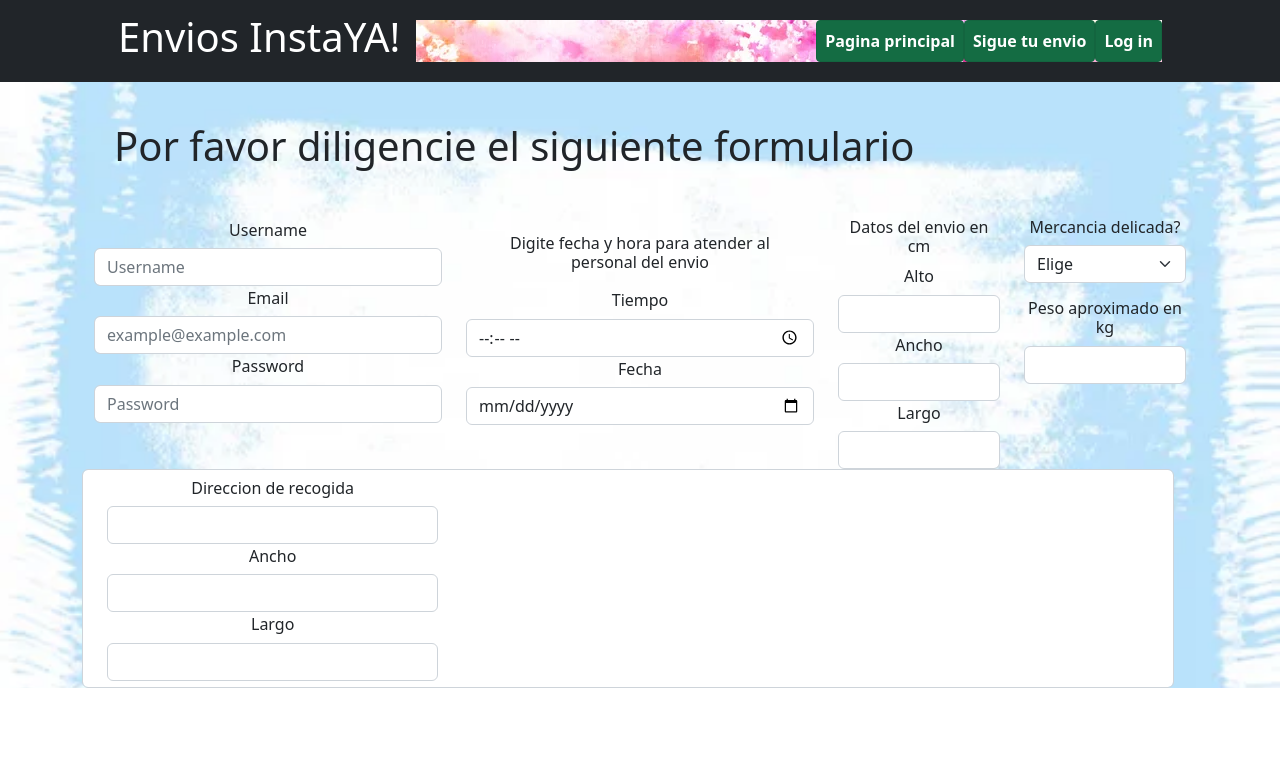
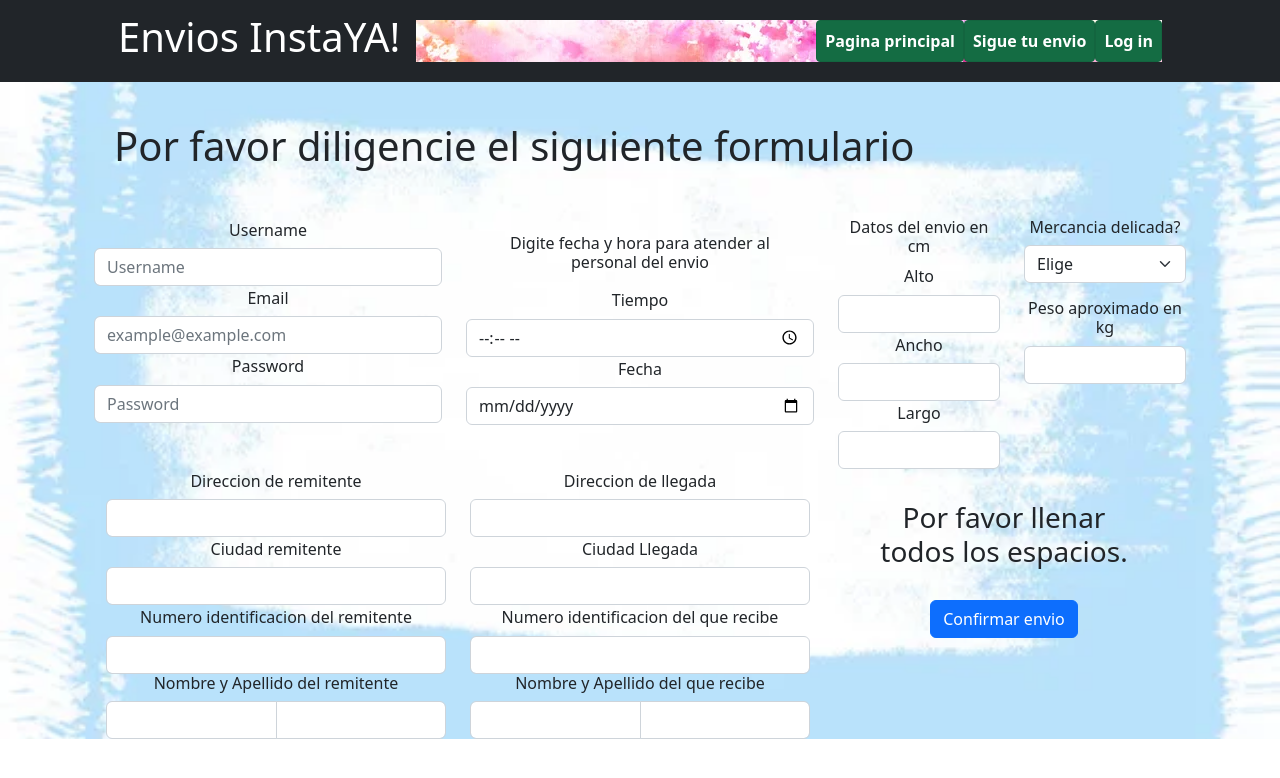
Before and after one commit to adferatuz/Proyecto_Envios_Ciclo4, a React (Vite) app: page /Envios in a window 1280 px wide. Shown: the top 778 px of the page. Built offline with nearby package versions, Linux system fonts and the light colour scheme.

Commit message:
adelanto vista estado envio

```diff
--- a/package.json
+++ b/package.json
@@ -11,6 +11,7 @@
   "dependencies": {
     "@popperjs/core": "^2.11.6",
     "bootstrap": "^5.2.2",
+    "bootstrap-icons": "^1.10.2",
     "react": "^18.2.0",
     "react-bootstrap": "^2.6.0",
     "react-date-picker": "^9.1.0",
--- a/src/components/Aplicacion/Servicios/Envios.jsx
+++ b/src/components/Aplicacion/Servicios/Envios.jsx
@@ -1,5 +1,6 @@
 import {React} from "react";
 import { useNavigate } from "react-router-dom";
+import {confirmarEnvio}from "./confirmacionEnvioFormulario"
 
 export const Envios = () => {
     const navigate = useNavigate();
@@ -14,8 +15,6 @@ export const Envios = () => {
     const handleOnClick2 = () => {
         navigate2("/EstadoEnvios");
     };
-
-
 
     return (
         <>
@@ -36,27 +35,27 @@ export const Envios = () => {
             <div className="navbar navbar-expand-lg margen">
                 <h1>Por favor diligencie el siguiente formulario</h1>
             </div>
-        <div class="container text-center">
-            <div class="row">
-            <div class="col-4">
+        <div className="container text-center">
+            <div className="row">
+            <div className="col-4">
                             <label htmlFor="iUsername"> <h6> Username</h6></label>
-                            <input id="iUsername" name="username" type="text" class="form-control" placeholder="Username" aria-label="Username" aria-describedby="addon-wrapping"/>
+                            <input id="iUsername" name="username" type="text" className="form-control" placeholder="Username" aria-label="Username" aria-describedby="addon-wrapping"/>
                             <label htmlFor="iemail"><h6>Email</h6></label>
-                            <input type="email" class="form-control" placeholder="example@example.com" aria-label="email" aria-describedby="addon-wrapping" name="iemail" id="iemail"/>
+                            <input type="email" className="form-control" placeholder="example@example.com" aria-label="email" aria-describedby="addon-wrapping" name="iemail" id="iemail"/>
                             <label htmlFor="ipassword"><h6>Password</h6></label>
-                            <input id="ipassword" name="Password" type="Password" class="form-control" placeholder="Password" aria-label="Password" aria-describedby="addon-wrapping"/>
+                            <input id="ipassword" name="Password" type="Password" className="form-control" placeholder="Password" aria-label="Password" aria-describedby="addon-wrapping"/>
                         </div>
 
-                <div class="col-4">
+                <div className="col-4">
                             <h6 id="margen">Digite fecha y hora para atender al personal del envio</h6>
                             <label htmlFor="itime"><h6>Tiempo</h6></label>
-                            <input id="itime" type="time" class="form-control"   aria-describedby="addon-wrapping"/>
+                            <input id="itime" type="time" className="form-control"   aria-describedby="addon-wrapping"/>
                             <label htmlFor="idate"><h6>Fecha</h6></label>
                             <input id="idate" className="form-control" type="date" min="2021-01-01" max="2023-12-31" />
 
                         </div>
 
-                <div class="col-2"><h6>Datos del envio en cm</h6>
+                <div className="col-2"><h6>Datos del envio en cm</h6>
                     <label htmlFor="ialto"><h6>Alto</h6></label>
                     <input type="text" className="form-control" id="ialto" />
                     <label htmlFor="iancho"><h6>Ancho</h6></label>
@@ -64,14 +63,14 @@ export const Envios = () => {
                     <label htmlFor="ilargo"><h6>Largo</h6></label>
                     <input type="text" className="form-control" id="ilargo" />
                 </div>
-                <div class="col-2"><h6>Mercancia delicada?</h6>
+                <div className="col-2"><h6>Mercancia delicada?</h6>
 
-                    <div class="input-group mb-3">
+                    <div className="input-group mb-3">
 
-                    <select class="form-select" id="inputGroupSelect01">
+                    <select className="form-select" id="inputGroupSelect01">
                         <option selected>Elige</option>
-                        <option value="1">Si</option>
-                        <option value="2">No</option>
+                        <option defaultValue="1">Si</option>
+                        <option defaultValue="2">No</option>
 
                     </select>
                     </div>
@@ -80,18 +79,43 @@ export const Envios = () => {
 
                 </div>
             </div>
-            <div className="row form-control">
-                <div className="col-4">
-                <label htmlFor="iciudadRecogida"><h6>Direccion de recogida</h6></label>
-                    <input type="text" className="form-control" id="ialto" />
-                    <label htmlFor="iancho"><h6>Ancho</h6></label>
-                    <input type="text" className="form-control" id="iancho" />
-                    <label htmlFor="ilargo"><h6>Largo</h6></label>
-                    <input type="text" className="form-control" id="ilargo" />
+            <div class="container text-center fondo">
+                <div class="row">
+                    <div class="col">
+                    <label htmlFor="iciudadRecogida"><h6>Direccion de remitente</h6></label>
+                    <input type="text" className="form-control" id="iciudadRecogida" />
+                    <label htmlFor="iciudadRem"><h6>Ciudad remitente</h6></label>
+                    <input type="text" className="form-control" id="iciudadRem" />
+                    <label htmlFor="iIdRemitente"><h6>Numero identificacion del remitente</h6></label>
+                    <input type="text" className="form-control" id="iIdRemitente" />
+                    <span ><h6>Nombre y Apellido del remitente</h6></span>
+                    <div class="input-group">
+                    <input type="text" aria-label="First name" className="form-control" />
+                    <input type="text" aria-label="Last name" className="form-control" />
+                </div>
+                    </div>
+                <div class="col">
+                <label htmlFor="iDireccionLlegada"><h6>Direccion de llegada</h6></label>
+                    <input type="text" className="form-control" id="iDireccionLlegada" />
+                    <label htmlFor="iciudadLlegada"><h6>Ciudad Llegada</h6></label>
+                    <input type="text" className="form-control" id="iciudadLlegada" />
+                    <label htmlFor="iIdRecibe"><h6>Numero identificacion del que recibe</h6></label>
+                    <input type="text" className="form-control" id="iIdRecibe" />
+                    <span ><h6>Nombre y Apellido del que recibe</h6></span>
+                    <div class="input-group">
+                    <input type="text" aria-label="First name" className="form-control" />
+                    <input type="text" aria-label="Last name" className="form-control" />
+                </div>
+                    </div>
+                    <div class="col">
+                    <div className="margen">
+                    <span><h3>Por favor llenar todos los espacios.</h3></span>
+                    </div>
+                    <button type="button" class="btn btn-primary" onClick={()=>{confirmarEnvio()}}>Confirmar envio</button>
+                    </div>
+                </div>
+            </div>
 
-                </div>
-
-            </div>
 
         </div>
         </div>
--- a/src/components/Aplicacion/Servicios/EstadoEnvios.jsx
+++ b/src/components/Aplicacion/Servicios/EstadoEnvios.jsx
@@ -1,5 +1,6 @@
 import {React} from "react";
 import { useNavigate } from "react-router-dom";
+import imgFondo from '../images/istockphoto-1132930101-612x612.jpg'
 
 export const EstadoEnvios = () => {
     const navigate = useNavigate();
@@ -21,6 +22,27 @@ export const EstadoEnvios = () => {
                 </div>
             </div>
         </nav>
+            <div class="container text-center">
+                <div class="row">
+                    <div class="col">
+                    Column
+                    </div>
+                    <div class="col">
+                    <div class="input-group mb-3 margen">
+                        <span class="input-group-text" id="basic-addon1"><i class="bi bi-search"></i></span>
+                        <input type="text" class="form-control" placeholder="Digite el codigo de seguimiento" aria-label="Username" aria-describedby="basic-addon1"/>
+                        <button type="button" class="btn btn-success">Consultar Estado</button>
+                        </div>
+                    </div>
+                    <div class="col">
+                    Column
+                    </div>
+                </div>
+            </div>
+            <div className="container fondo space">
+                <img src={imgFondo} alt="" />
+
+            </div>
         </>
     );
 };
--- /dev/null
+++ b/src/components/Aplicacion/Servicios/confirmacionEnvioFormulario.jsx
@@ -0,0 +1,25 @@
+import {React} from "react";
+
+export const confirmarEnvio = ()=> {
+    console.log('click')
+    return (
+
+    <div class="modal" tabindex="-1">
+        <div class="modal-dialog">
+            <div class="modal-content">
+                <div class="modal-header">
+                    <h5 class="modal-title">Modal title</h5>
+                        <button type="button" class="btn-close" data-bs-dismiss="modal" aria-label="Close"></button>
+                    </div>
+                <div class="modal-body">
+                    <p>Modal body text goes here.</p>
+                </div>
+                    <div class="modal-footer">
+                    <button type="button" class="btn btn-secondary" data-bs-dismiss="modal">Close</button>
+                    <button type="button" class="btn btn-primary">Save changes</button>
+                </div>
+            </div>
+        </div>
+    </div>
+    );
+};
--- a/src/components/Aplicacion/css/style.css
+++ b/src/components/Aplicacion/css/style.css
@@ -27,3 +27,7 @@
 #margen{
     margin: 1em;
 }
+
+.space{
+    width: 100%;
+}
--- a/src/main.jsx
+++ b/src/main.jsx
@@ -3,8 +3,8 @@ import ReactDOM from 'react-dom/client';
 import * as bootstrap from 'bootstrap';
 import 'bootstrap/dist/css/bootstrap.min.css';
 import {Actualizable} from './components/Aplicacion/App/App.jsx';
-import DatePicker from "react-date-picker";
 import 'react-date-picker/dist/DatePicker.css';
+import 'bootstrap-icons/font/bootstrap-icons.css'
 
 
 
```
Also changed, not shown: 1 other file (tests, documents, lock files or other folders).
